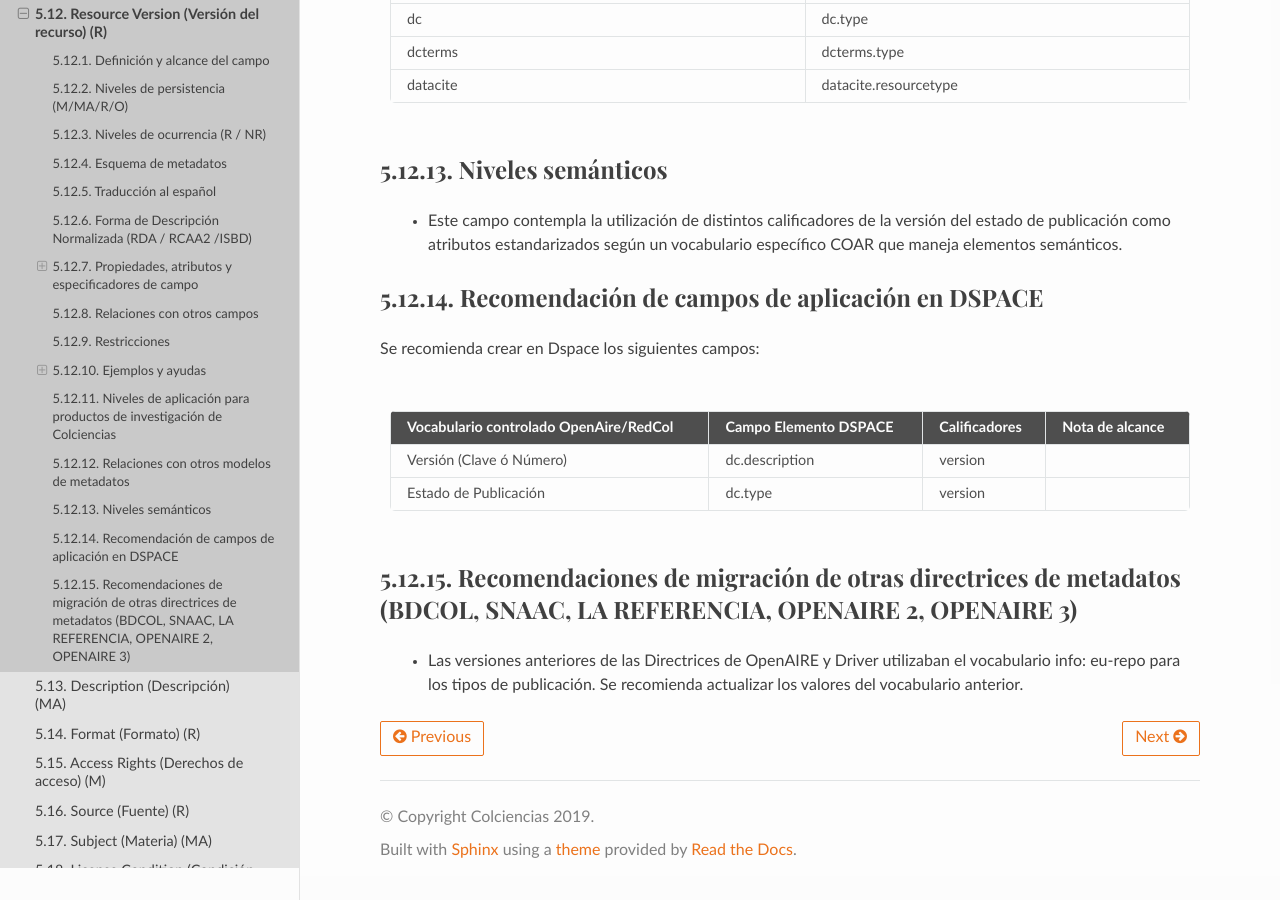
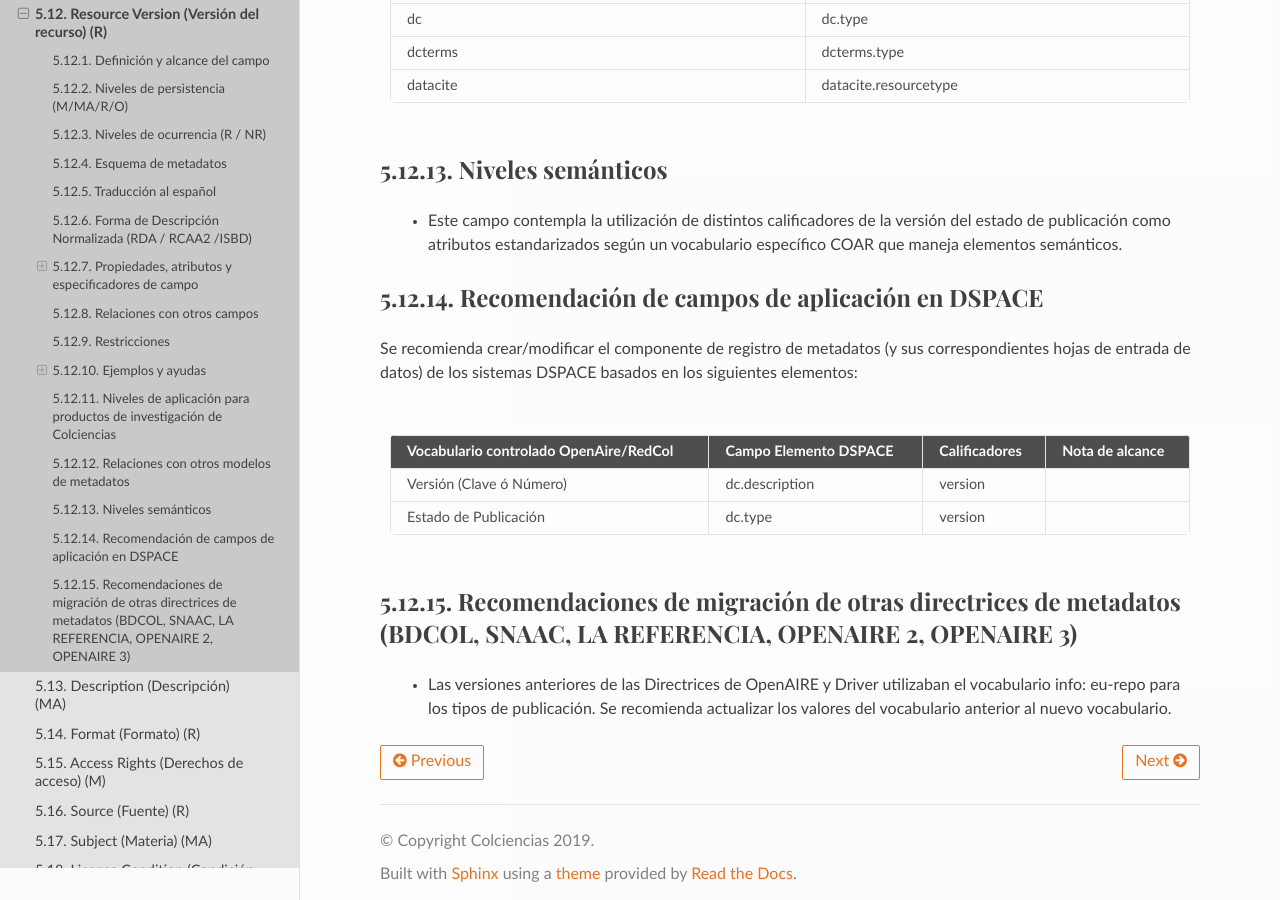
Before and after one commit to rcic/openaire4, a Sphinx documentation site: the page built from docs/field_resourceversion.rst, in a window 1280 px wide and 900 px high, scrolled down 3127 px. Built offline with Sphinx 7.4.7 and the Read the Docs theme 2.0.0, drawn with Linux system fonts in a browser that asks for light colours; some web fonts are replaced; a script that is not in the unit is left out; before the commit the page ends 4003 px from its top, so only the background shows below that.

Commit message:
actualizacion

```diff
--- a/docs/field_resourceversion.rst
+++ b/docs/field_resourceversion.rst
@@ -154,7 +154,7 @@ Niveles semánticos
 Recomendación de campos de aplicación en DSPACE
 -----------------------------------------------
 
-Se recomienda crear en Dspace los siguientes campos:
+Se recomienda crear/modificar el componente de registro de metadatos (y sus correspondientes hojas de entrada de datos) de los sistemas DSPACE basados en los siguientes elementos:
 
 +----------------------------------------+-----------------------+---------------+-----------------+
 | Vocabulario controlado OpenAire/RedCol | Campo Elemento DSPACE | Calificadores | Nota de alcance |
@@ -167,4 +167,4 @@ Se recomienda crear en Dspace los siguientes campos:
 Recomendaciones de migración de otras directrices de metadatos (BDCOL, SNAAC, LA REFERENCIA, OPENAIRE 2, OPENAIRE 3)
 --------------------------------------------------------------------------------------------------------------------
 
-	- Las versiones anteriores de las Directrices de OpenAIRE y Driver utilizaban el vocabulario info: eu-repo para los tipos de publicación. Se recomienda actualizar los valores del vocabulario anterior.
+	- Las versiones anteriores de las Directrices de OpenAIRE y Driver utilizaban el vocabulario info: eu-repo para los tipos de publicación. Se recomienda actualizar los valores del vocabulario anterior al nuevo vocabulario.
```
